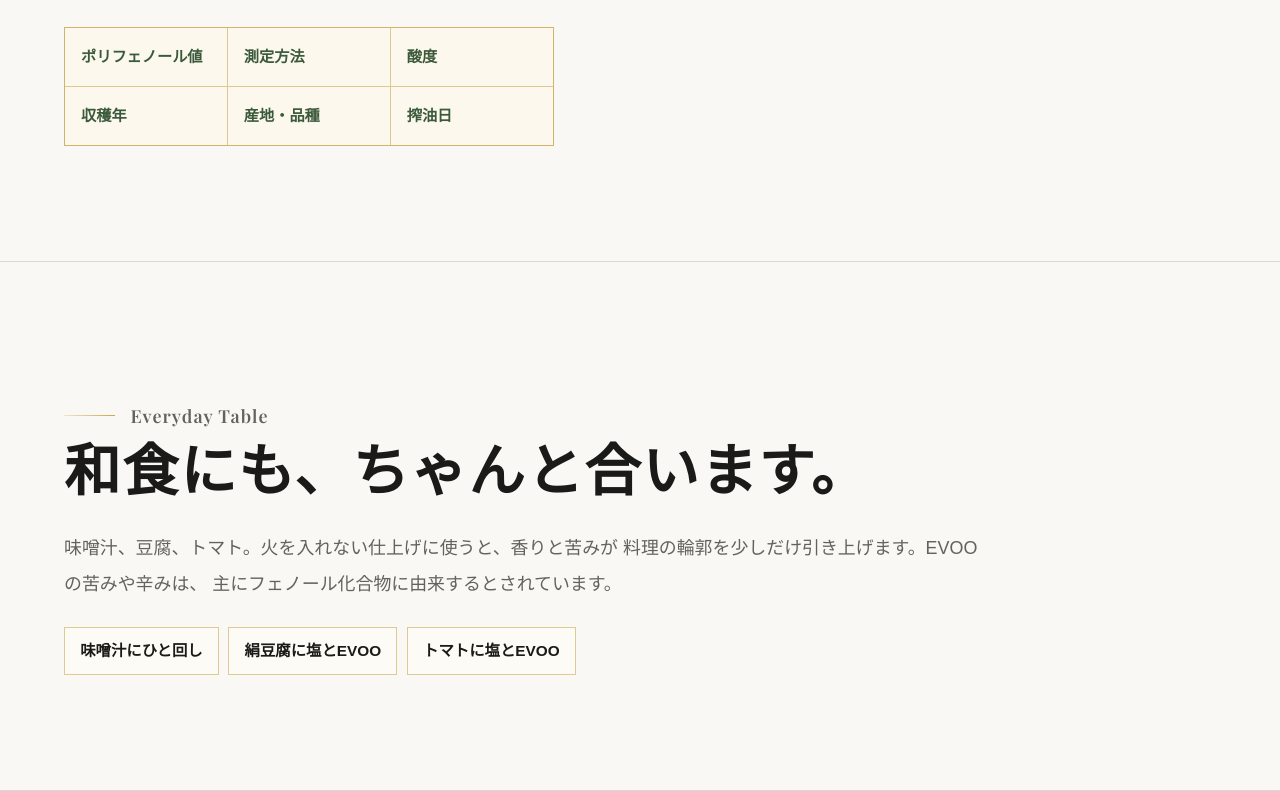
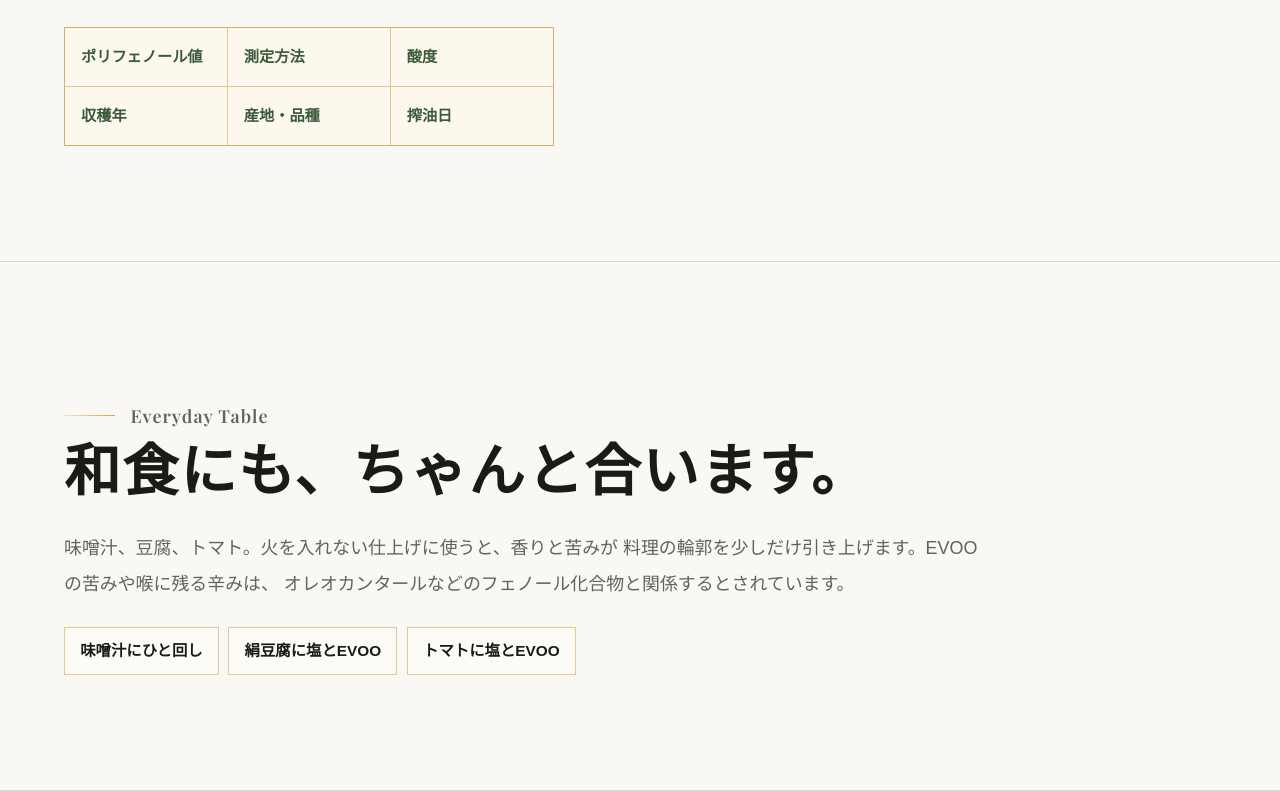
Before and after one commit to hikaruendo/olive1-theme, a Next.js app in the folder vercel-lp/: page / in a window 1280 px wide. Shown: the part 4412-5203 px from the top of the page. Built offline with nearby package versions, Linux system fonts and the light colour scheme; a web font is replaced by a local one.

Commit message:
Refine phenolic compound copy

```diff
--- a/vercel-lp/src/app/page.tsx
+++ b/vercel-lp/src/app/page.tsx
@@ -203,8 +203,8 @@ export default function Home() {
           <h2>和食にも、ちゃんと合います。</h2>
           <p>
             味噌汁、豆腐、トマト。火を入れない仕上げに使うと、香りと苦みが
-            料理の輪郭を少しだけ引き上げます。EVOOの苦みや辛みは、
-            主にフェノール化合物に由来するとされています。
+            料理の輪郭を少しだけ引き上げます。EVOOの苦みや喉に残る辛みは、
+            オレオカンタールなどのフェノール化合物と関係するとされています。
           </p>
           <ul>
             {meals.map((meal) => (
```
